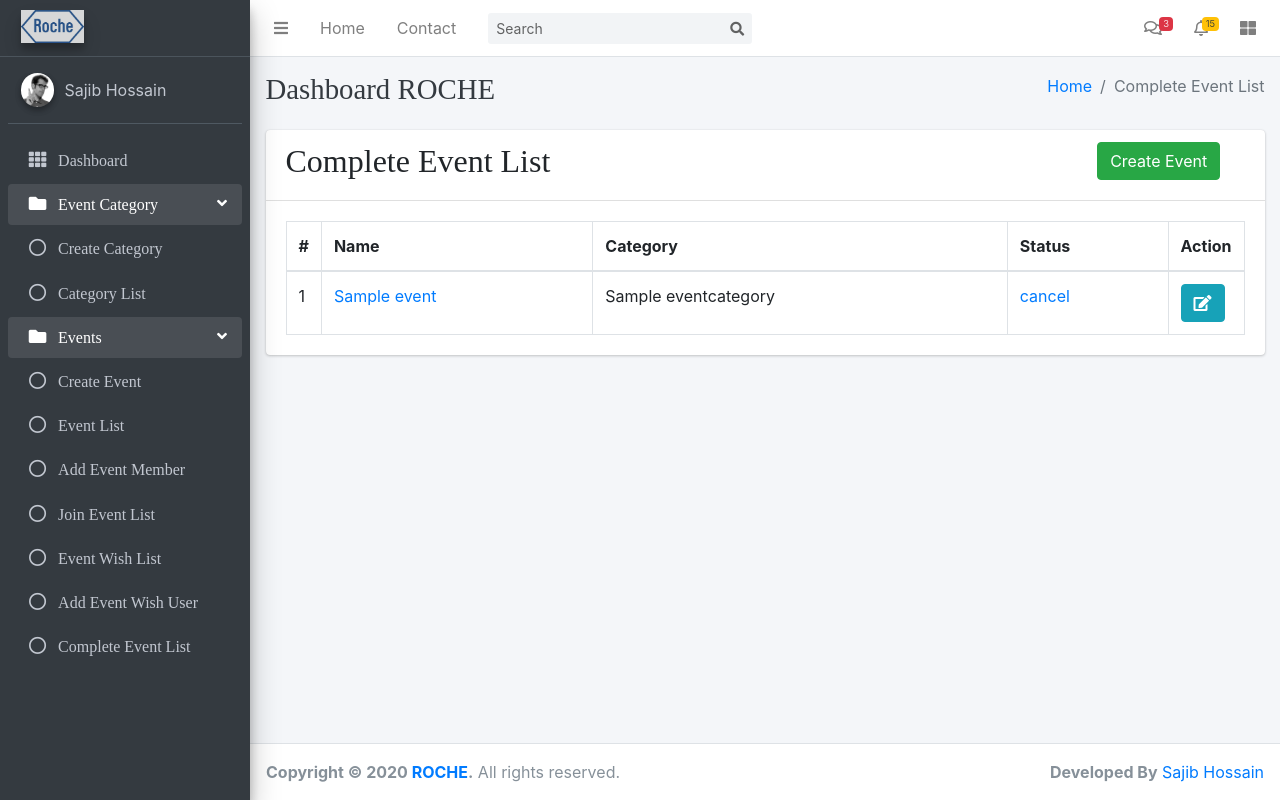
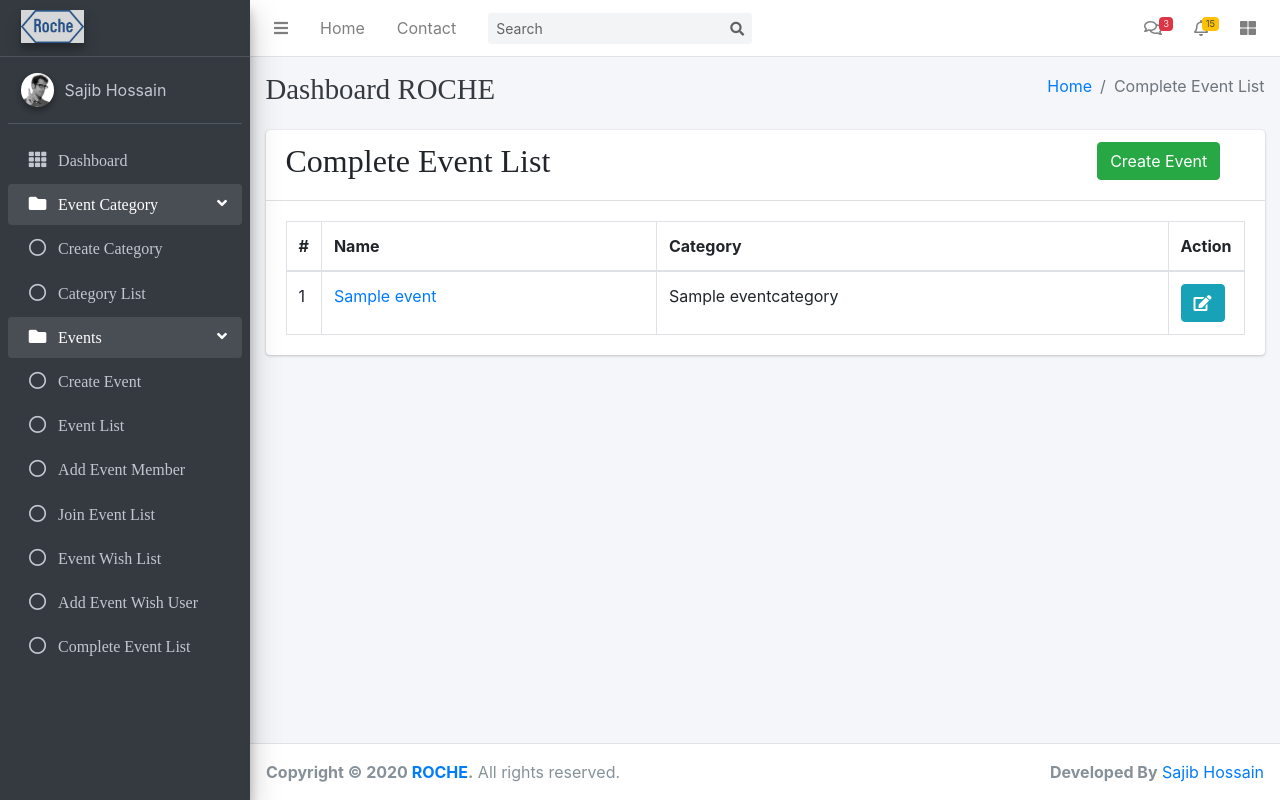
Before and after one commit to vinspam/django-event-management, a Django app: template templates/events/complete_event_list.html in a window 1280 px wide. Run offline with Django 3.2, Linux system fonts and the light colour scheme; the template is opened without the code that fills it: values that come from a table or form of the project are taken from there, others are empty; tables that the repository leaves empty hold one stand-in row (values such as "Sample post"); some libraries are stand-ins or nearby versions.

Commit message:
update list

```diff
--- a/templates/events/complete_event_list.html
+++ b/templates/events/complete_event_list.html
@@ -23,7 +23,6 @@
                             <th style="width: 10px">#</th>
                             <th>Name</th>
                             <th>Category</th>
-                            <th>Status</th>
                             <th style="width: 40px">Action</th>
                           </tr>
                         </thead>
@@ -35,9 +34,6 @@
                                         <a href="{% url 'event-detail' event.id %}">{{ event.name }}</a>
                                     </td>
                                     <td>{{ event.category }}</td>
-                                    <td>
-                                        <a href="{% url 'update-event-status' event.id %}">{{ event.status }}</a>
-                                    </td>
                                     <td>
                                         <a class="btn btn-info" href="{% url 'event-edit' event.pk %}">
                                             <i class="fa fa-edit"></i>
```
